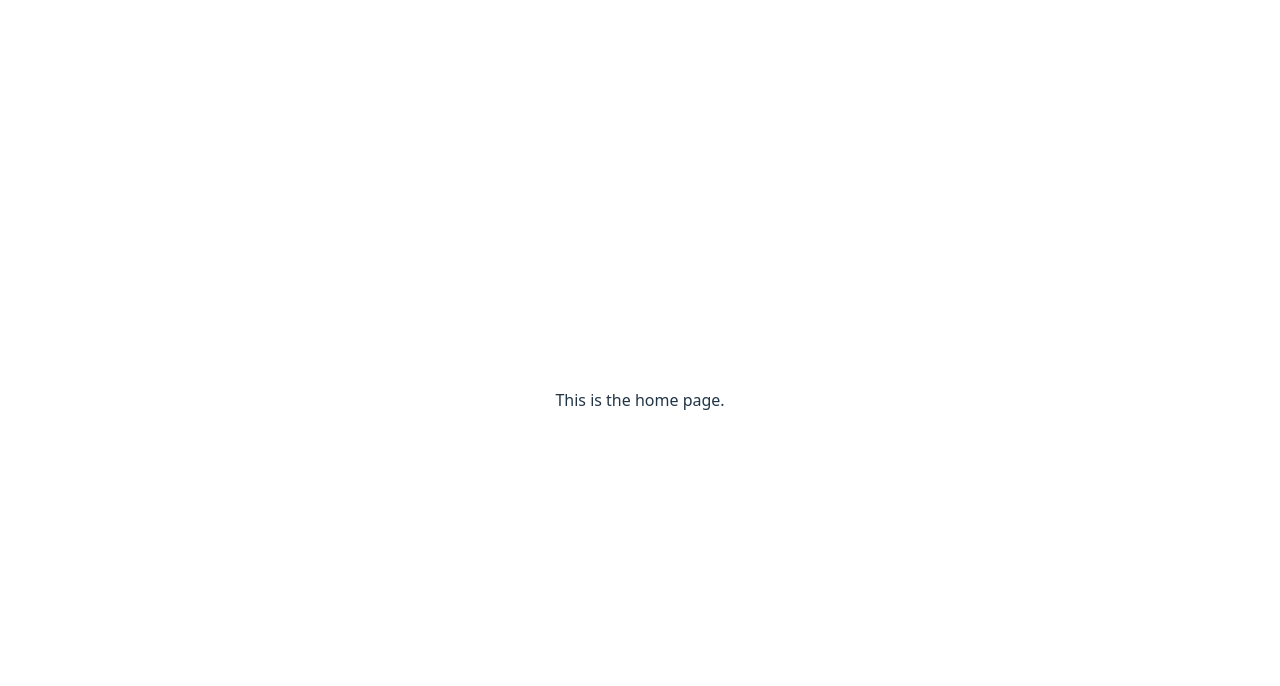
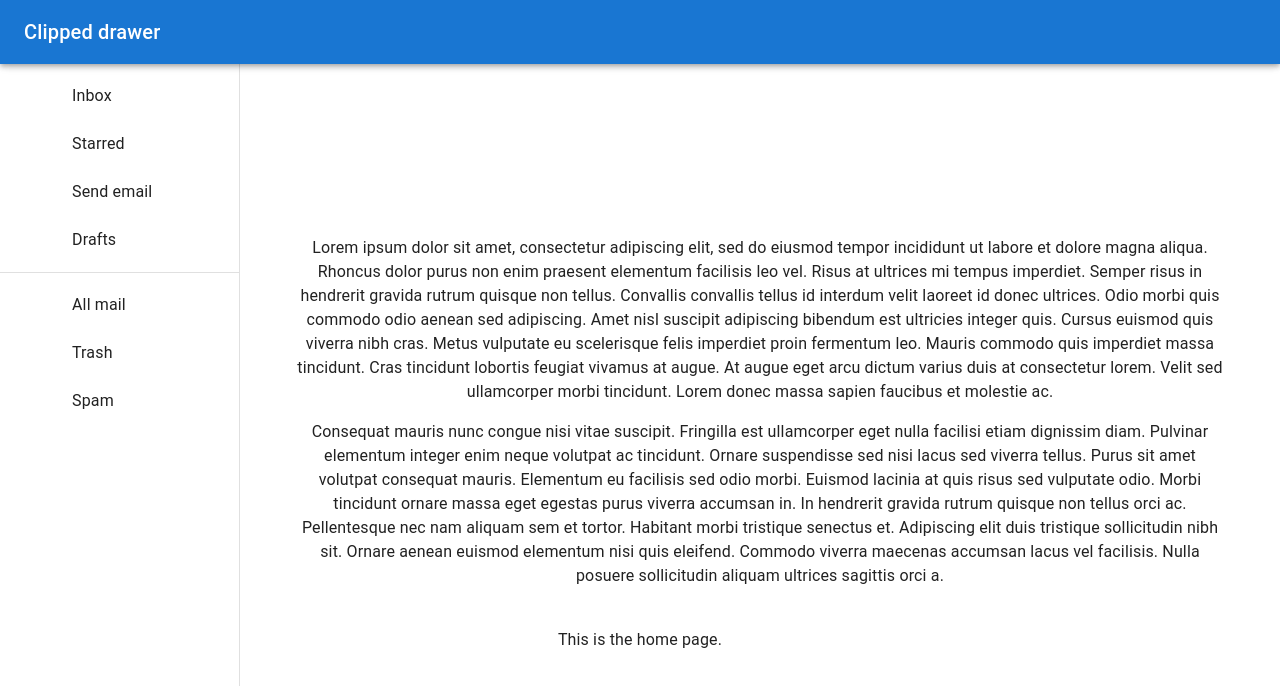
Before and after one commit to CCU-Computing/490-project-clubcentric, a React (Vite) app in the folder frontend/: page / in a window 1280 px wide. Shown: the top 686 px of the page. Built offline with nearby package versions, Linux system fonts and the light colour scheme; some icons are missing.

Commit message:
Changed Navbar function name. Imported Navbar in App.jsx.

```diff
--- a/frontend/src/App.jsx
+++ b/frontend/src/App.jsx
@@ -9,17 +9,19 @@ import Home from './components/Home'      // Home Page
 import Create from './components/Create'  // Create Page
 import Edit from './components/Edit'      // Edit Page
 import Delete from './components/Delete'  // Delete Page
+import Navbar from './components/navbar/Navbar' // Navigation Bar
 
 function App() {
 
   return (
     <>
-    {/* Put all URLs in the routes block, each url gets a <Route/> */}
+      <Navbar/>
+      {/* Put all URLs in the routes block, each url gets a <Route/> */}
       <Routes>
         {/* To see a page with a :id in the url, add in an id parameter. For example: http://localhost:5173/edit/1 */}
-        <Route path="" element={<Home/>}/>             {/* Sets homepage as default page */}
+        <Route path="" element={<Home/>}/>              {/* Sets homepage as default page */}
         <Route path="/create" element={<Create/>}/>
-        <Route path="/edit/:id" element={<Edit/>}/>    {/* /:id specifies that a specfic record will be edited */}
+        <Route path="/edit/:id" element={<Edit/>}/>     {/* /:id specifies that a specfic record will be edited */}
         <Route path="/delete/:id" element={<Delete/>}/> {/* /:id specifies that a specfic record will be deleted */}
       </Routes>
     </>
--- a/frontend/src/components/navbar/Navbar.jsx
+++ b/frontend/src/components/navbar/Navbar.jsx
@@ -16,7 +16,7 @@ import MailIcon from '@mui/icons-material/Mail';
 
 const drawerWidth = 240;
 
-export default function ClippedDrawer() {
+export default function Navbar() {
   return (
     <Box sx={{ display: 'flex' }}>
       <CssBaseline />
```
